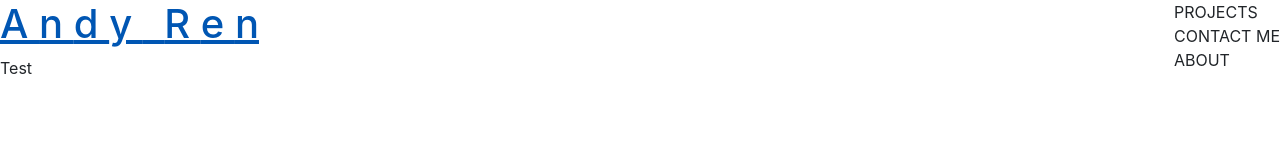
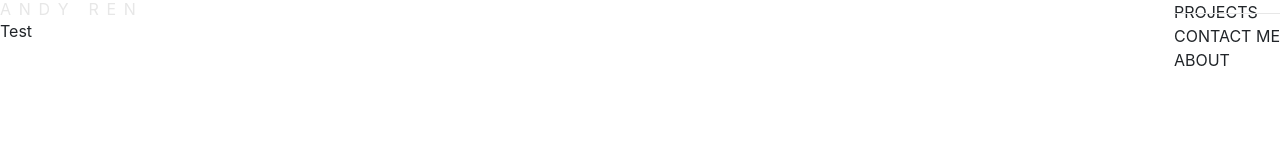
Before and after one commit to aznchronos/Portfolio, a plain HTML site: page index.html in a window 1280 px wide. Drawn offline with Linux system fonts and the light colour scheme.

Commit message:
Added animating name

```diff
--- a/assets/css/style.css
+++ b/assets/css/style.css
@@ -40,3 +40,65 @@
     bottom: 0.6em;
     transition: bottom 0.3s ease-in-out, width 0.3s ease-in-out;
 }
+
+#site-title{
+    font-weight: 400;
+    font-size: 1em;
+    margin: 0;
+    text-transform: uppercase;
+    color: #e7e7e7;
+    letter-spacing: 0.1em;
+}
+
+#site-title a{
+    text-decoration: none;
+    color: inherit
+
+}
+/* Used to change letter colorization on animation */
+@keyframes siteTitleAnimation{
+     0%{
+         color: #e7e7e7;
+     }
+     50%{
+         color: #818181;
+     }
+     100%{
+         color: #e7e7e7;
+     }
+}
+/* Used to change back to 0% for continued usage */
+@keyframes emptyAnim{}
+
+/* Sets up Animation */
+#site-title a span{
+     animation: emptyAnim;
+}
+
+/* Choice in animation and how long */
+#site-title a:hover span{
+     animation: 0.3s ease-in-out alternate siteTitleAnimation;
+}
+
+/* Used to set animation across Letters */
+#site-title a span:nth-child(2){
+     animation-delay: 0.025s;
+}
+#site-title a span:nth-child(3){
+     animation-delay: 0.05s;
+}
+#site-title a span:nth-child(4){
+     animation-delay: 0.075s;
+}
+#site-title a span:nth-child(5){
+    animation-delay: 0.1025s;
+}
+#site-title a span:nth-child(6){
+    animation-delay: 0.105s;
+}
+#site-title a span:nth-child(7){
+    animation-delay: 0.1075s;
+}
+#site-title a span:nth-child(8){
+    animation-delay: 0.2s;
+}
--- a/index.html
+++ b/index.html
@@ -4,7 +4,7 @@
     <meta charset="UTF-8">
     <meta name="viewport" content="width=device-width, initial-scale=1.0">
     <meta http-equiv="X-UA-Compatible" content="ie=edge">
-    <title>Andy's Portfolio</title>
+    <title>Full-Stacks Developer | Andy Ren</title>
     <link rel="stylesheet" href="assets/css/style.css">
     <link rel="stylesheet" href="assets/css/bootstrap.min.css">
 </head>
@@ -13,6 +13,7 @@
         <header id="header">
             <h1 id="site-title">
                 <a href="https://aznchronos.github.io/Portfolio" title="Andy Ren / Full-Stacks Developer">
+                    <!-- Set for animated name -->
                     <span class="first-letter">
                         A
                     </span>
@@ -42,13 +43,13 @@
             <nav id="main-menu-nav">
                     <ul id="main-menu" class="flex-wrapper">
                         <li>
-                            <a href="#">
+                            <a href="https://aznchronos.github.io/Bootstrap-Portfolio/portfolio.html" class="main-menu-link active" title="Projects">
                                 Projects
                             </a>
-                            <a href="#">
+                            <a href="https://aznchronos.github.io/Bootstrap-Portfolio/contact.html" class="main-menu-link" title="Contact">
                                 Contact Me
                             </a>
-                            <a href="#">
+                            <a href="https://aznchronos.github.io/Bootstrap-Portfolio/index.html"class="main-menu-link" title="About">
                                 About
                             </a>
                         </li>
```
